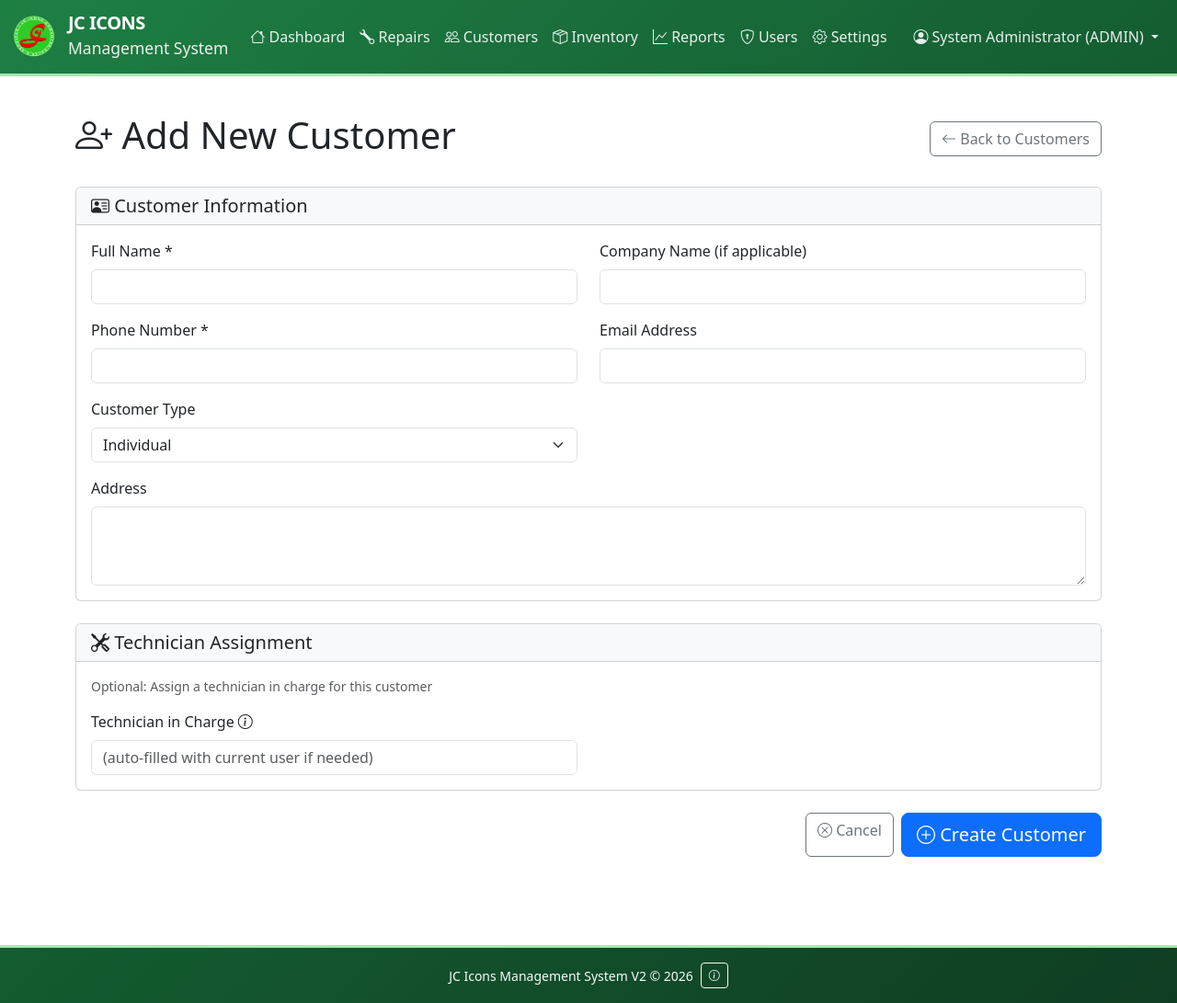
After one commit to busanokirby/jc-web-v2, a Flask app: page /customers/add in a window 1280 px wide. The commit adds this page. Shown: the whole page at 92% size. Run offline with Flask 3, Linux system fonts and the light colour scheme; a user stored in the database is signed in.

Commit message:
feat: improve technician field UI and add standalone customer creation
- Updated add_repairs technician field to use inline info icon (better alignment)
- Created new add_customer route and template for standalone customer creation
- Added 'Add Customer' button to customers list page
- Technician field in add_repairs now shows current user in tooltip
- Consistent styling across technician assignment forms
- Customers created through dedicated form are tracked with created_by_user_id

```diff
--- a/app/blueprints/customers/routes.py
+++ b/app/blueprints/customers/routes.py
@@ -47,6 +47,45 @@ def _tech_can_access_customer(customer_id: int) -> bool:
     # Check if TECH has any repairs for this customer
     has_repair = Device.query.filter_by(customer_id=customer_id).first() is not None
     return has_repair
+
+
+@customers_bp.route("/add", methods=["GET", "POST"])
+@login_required
+@roles_required("ADMIN", "SALES", "TECH")
+def add_customer():
+    """Add a new customer"""
+    if request.method == "POST":
+        phone = (request.form.get("phone") or "").strip()
+        if not phone:
+            flash("Phone number is required.", "danger")
+            return redirect(url_for("customers.add_customer"))
+
+        # Check if customer already exists
+        existing = Customer.query.filter_by(phone=phone).first()
+        if existing:
+            flash(f"Customer with phone {phone} already exists.", "warning")
+            return redirect(url_for("customers.customer_detail", customer_id=existing.id))
+
+        # Create new customer
+        from app.services.codes import generate_customer_code
+        customer = Customer(
+            customer_code=generate_customer_code(),
+            name=(request.form.get("name") or "").strip() or "Unknown",
+            email=(request.form.get("email") or "").strip() or None,
+            phone=phone,
+            address=(request.form.get("address") or "").strip() or None,
+            business_name=(request.form.get("business_name") or "").strip() or None,
+            customer_type=request.form.get("customer_type", "Individual"),
+            created_by_user_id=current_user.id,
+        )
+
+        db.session.add(customer)
+        db.session.commit()
+
+        flash(f"Customer '{customer.name}' created successfully.", "success")
+        return redirect(url_for("customers.customer_detail", customer_id=customer.id))
+
+    return render_template("customers/add_customer.html")
 
 
 @customers_bp.route("/")
--- /dev/null
+++ b/templates/customers/add_customer.html
@@ -0,0 +1,90 @@
+{% extends "layouts/base.html" %}
+
+{% block title %}Add Customer - JC Icons{% endblock %}
+
+{% block content %}
+<div class="d-flex justify-content-between align-items-center mb-4">
+    <h1><i class="bi bi-person-plus"></i> Add New Customer</h1>
+    <a href="{{ url_for('customers.customers') }}" class="btn btn-outline-secondary">
+        <i class="bi bi-arrow-left"></i> Back to Customers
+    </a>
+</div>
+
+<form method="POST" action="{{ url_for('customers.add_customer') }}" class="needs-validation" novalidate>
+    <!-- CUSTOMER INFORMATION -->
+    <div class="card mb-4">
+        <div class="card-header bg-light">
+            <h5 class="mb-0"><i class="bi bi-person-vcard"></i> Customer Information</h5>
+        </div>
+        <div class="card-body">
+            <div class="row mb-3">
+                <div class="col-md-6">
+                    <label for="name" class="form-label">Full Name *</label>
+                    <input type="text" class="form-control" id="name" name="name" required>
+                </div>
+                <div class="col-md-6">
+                    <label for="business_name" class="form-label">Company Name (if applicable)</label>
+                    <input type="text" class="form-control" id="business_name" name="business_name">
+                </div>
+            </div>
+
+            <div class="row mb-3">
+                <div class="col-md-6">
+                    <label for="phone" class="form-label">Phone Number *</label>
+                    <input type="tel" class="form-control" id="phone" name="phone" required>
+                </div>
+                <div class="col-md-6">
+                    <label for="email" class="form-label">Email Address</label>
+                    <input type="email" class="form-control" id="email" name="email">
+                </div>
+            </div>
+
+            <div class="row mb-3">
+                <div class="col-md-6">
+                    <label for="customer_type" class="form-label">Customer Type</label>
+                    <select class="form-select" id="customer_type" name="customer_type">
+                        <option value="Individual" selected>Individual</option>
+                        <option value="Business">Business</option>
+                        <option value="Government">Government</option>
+                    </select>
+                </div>
+            </div>
+
+            <div class="row">
+                <div class="col-12">
+                    <label for="address" class="form-label">Address</label>
+                    <textarea class="form-control" id="address" name="address" rows="3"></textarea>
+                </div>
+            </div>
+        </div>
+    </div>
+
+    <!-- TECHNICIAN INFORMATION -->
+    <div class="card mb-4">
+        <div class="card-header bg-light">
+            <h5 class="mb-0"><i class="bi bi-tools"></i> Technician Assignment</h5>
+        </div>
+        <div class="card-body">
+            <p class="text-muted small mb-3">Optional: Assign a technician in charge for this customer</p>
+            <div class="row">
+                <div class="col-md-6">
+                    <label for="technician_name" class="form-label">
+                        Technician in Charge
+                        <i class="bi bi-info-circle" data-bs-toggle="tooltip" data-bs-title="Will be automatically assigned to: {{ current_user.full_name }}"></i>
+                    </label>
+                    <input type="text" class="form-control" id="technician_name" name="technician_name" placeholder="(auto-filled with current user if needed)">
+                </div>
+            </div>
+        </div>
+    </div>
+
+    <div class="d-grid gap-2 d-sm-flex justify-content-sm-end mb-4">
+        <a href="{{ url_for('customers.customers') }}" class="btn btn-outline-secondary">
+            <i class="bi bi-x-circle"></i> Cancel
+        </a>
+        <button type="submit" class="btn btn-primary btn-lg">
+            <i class="bi bi-plus-circle"></i> Create Customer
+        </button>
+    </div>
+</form>
+{% endblock %}
--- a/templates/customers/customers.html
+++ b/templates/customers/customers.html
@@ -5,6 +5,9 @@
 {% block content %}
 <div class="d-flex justify-content-between align-items-center mb-4">
     <h1><i class="bi bi-people"></i> Customers</h1>
+    <a href="{{ url_for('customers.add_customer') }}" class="btn btn-primary">
+        <i class="bi bi-person-plus"></i> Add Customer
+    </a>
 </div>
 
 <div class="row mb-4">
--- a/templates/repairs/add_repairs.html
+++ b/templates/repairs/add_repairs.html
@@ -194,8 +194,10 @@
                     </select>
                 </div>
                 <div class="col-md-6">
-                    <label for="technician_name_override" class="form-label">Technician in Charge</label>
-                    <small class="text-muted d-block mb-2">Leave empty to use: {{ current_user.full_name }}</small>
+                    <label for="technician_name_override" class="form-label">
+                        Technician in Charge
+                        <i class="bi bi-info-circle" data-bs-toggle="tooltip" data-bs-title="Leave empty to use: {{ current_user.full_name }}"></i>
+                    </label>
                     <input type="text" class="form-control" id="technician_name_override" name="technician_name_override" placeholder="Enter technician name if different">
                 </div>
             </div>
```
